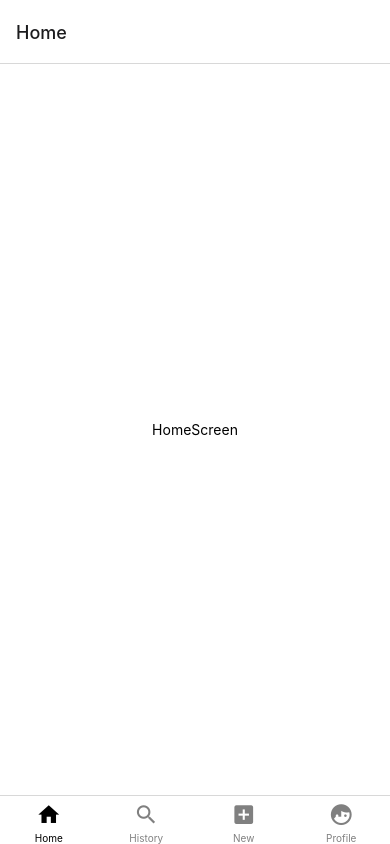
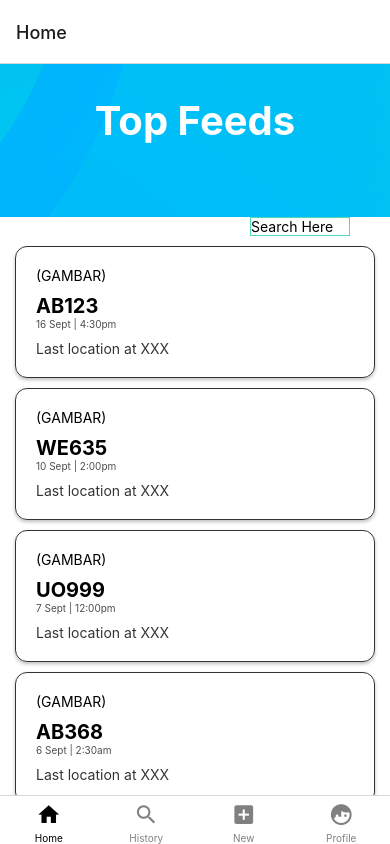
Before and after one commit to muazwzxv/SecuriSEE-Mobile, a React Native app: screen /Container in a window 390 px wide. Built offline with nearby package versions, Linux system fonts and the light colour scheme.

Commit message:
UI Home Screen added

```diff
--- a/screens/MainScreen.js
+++ b/screens/MainScreen.js
@@ -54,7 +54,8 @@ export default function MainScreen({ navigation }) {
   if(loading) {
     return(<Loading/>);
   } else if(!jwt) {
-    return(<Login newJWT={newJWT} loadHandler={loadHandler}/>);
+    return(<Container logout={logout}/>);
+    //return(<Login newJWT={newJWT} loadHandler={loadHandler}/>);
   } else if(jwt){
     return(<Container logout={logout}/>);
   }
--- a/screens/user/HomeScreen.js
+++ b/screens/user/HomeScreen.js
@@ -1,19 +1,67 @@
 import { StatusBar } from 'expo-status-bar';
-import React from 'react';
-import { StyleSheet, Text, View, Button } from 'react-native';
+import React, { useRef } from 'react';
+import { StyleSheet, Text, TextInput, View, Button, ImageBackgroundBase, ImageBackground, Dimensions, FlatList } from 'react-native';
 import { NavigationContainer } from '@react-navigation/native';
-import { createBottomTabNavigator } from '@react-navigation/bottom-tabs';
+import { createBottomTabNavigator } from '@react-navigation/bottom-tabs'
 
 //import components
 import deviceStorage from '../../services/deviceStorage';
 
 export default function HomeScreen() {
 
+// Generating dummy data
+const data = [
+  { noPlate: 'AB123', dateTime: '16 Sept | 4:30pm', description: 'Last location at XXX' },
+  { noPlate: 'WE635', dateTime: '10 Sept | 2:00pm', description: 'Last location at XXX' },
+  { noPlate: 'UO999', dateTime: '7 Sept | 12:00pm', description: 'Last location at XXX' },
+  { noPlate: 'AB368', dateTime: '6 Sept | 2:30am', description: 'Last location at XXX' },
+  { noPlate: 'OM456', dateTime: '6 Sept | 4:30pm', description: 'Last location at XXX' },
+  { noPlate: 'WE450', dateTime: '4 Sept | 2:00pm', description: 'Last location at XXX' },
+  { noPlate: 'WE111', dateTime: '3 Sept | 12:00pm', description: 'Last location at XXX' },
+  { noPlate: 'UO910', dateTime: '2 Sept | 2:30am', description: 'Last location at XXX' },
+  { noPlate: 'OM967', dateTime: '2 Sept | 2:00pm', description: 'Last location at XXX' },
+  { noPlate: 'OM932', dateTime: '1 Sept | 12:00pm', description: 'Last location at XXX' },
+  { noPlate: 'UO039', dateTime: '1 Sept | 2:30am', description: 'Last location at XXX' },
+  { noPlate: 'AB000', dateTime: '30 Aug | 2:30am', description: 'Last location at XXX' },
+];
+
 
   return (
     <View style={styles.container}>
-      <Text>HomeScreen</Text>
+
+      {/*Top*/}
+      <ImageBackground
+        source={require('../../assets/header.png')}
+        style={{
+          height: Dimensions.get('window').height / 5.5,
+        }}>
+        <View style={styles.topView}>
+          <Text style={styles.title}>Top Feeds</Text>
+        </View>
+      </ImageBackground>
       <StatusBar style="auto" />
+
+      {/*Search Box*/}
+      <TextInput
+         style={styles.searchBox}
+         placeholder="Search Here"
+         onChangeText={(text) => {setIC(text)}}
+      />
+
+       {/*List Card*/}
+      <FlatList
+        data={data}
+        keyExtractor={item => item.noPlate}
+        renderItem={({ item }) => (
+          <View style={styles.listItem}>
+            <Text>(GAMBAR)</Text>
+            <Text style={{fontSize: 20, fontWeight: 'bold', paddingTop: 10}}>{item.noPlate}</Text>
+            <Text style={{fontSize:10, opacity: .7}}>{item.dateTime}</Text>
+            <Text style={{fontSize:14, opacity: .8, paddingTop: 10}}>{item.description}</Text>
+          </View>
+        )}
+      />
+
     </View>
   );
 }
@@ -22,11 +70,52 @@ const styles = StyleSheet.create({
   container: {
     flex: 1,
     backgroundColor: '#fff',
-    alignItems: 'center',
-    justifyContent: 'center',
   },
+
   row: {
     flexDirection: 'row',
     flexWrap: 'wrap',
-  }
+  },
+
+  topView: {
+    flex: 1,
+    alignItems: 'center',
+    justifyContent: 'center',
+    paddingHorizontal: 20,
+    paddingBottom: 40,
+  },
+
+  title: {
+    color: '#fff',
+    fontSize: 40,
+    fontWeight: 'bold',
+  },
+
+  listItem: {
+    shadowColor: "#000",
+    shadowOffset: {
+      width: 0,
+      height: 2,
+    },
+    shadowOpacity: 0.25,
+    shadowRadius: 3.84,
+    elevation: 5,
+    borderWidth: 1,
+    borderColor: '#333',
+    padding: 20,
+    borderRadius: 12,
+    marginTop: 10,
+    marginLeft: 15,
+    marginRight: 15,
+  },
+
+  searchBox: {
+    borderColor: '#4ed9b8',
+    borderWidth: 1.4,
+    height: 30,
+    width: 100,
+    marginLeft: 250,
+    alignItems: 'center',
+  },
+
 });
```
Also changed, not shown: assets/header.png (added).
